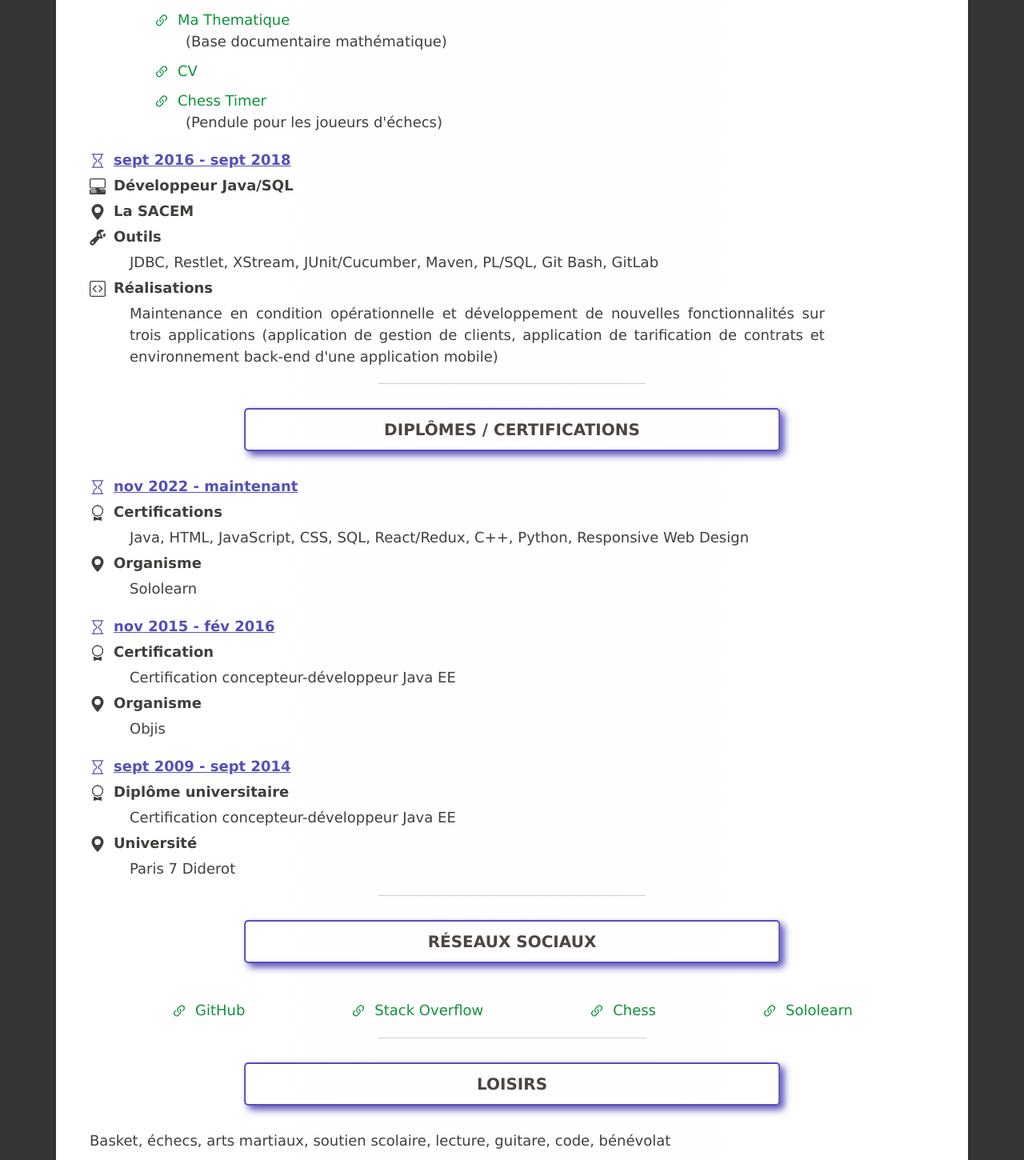
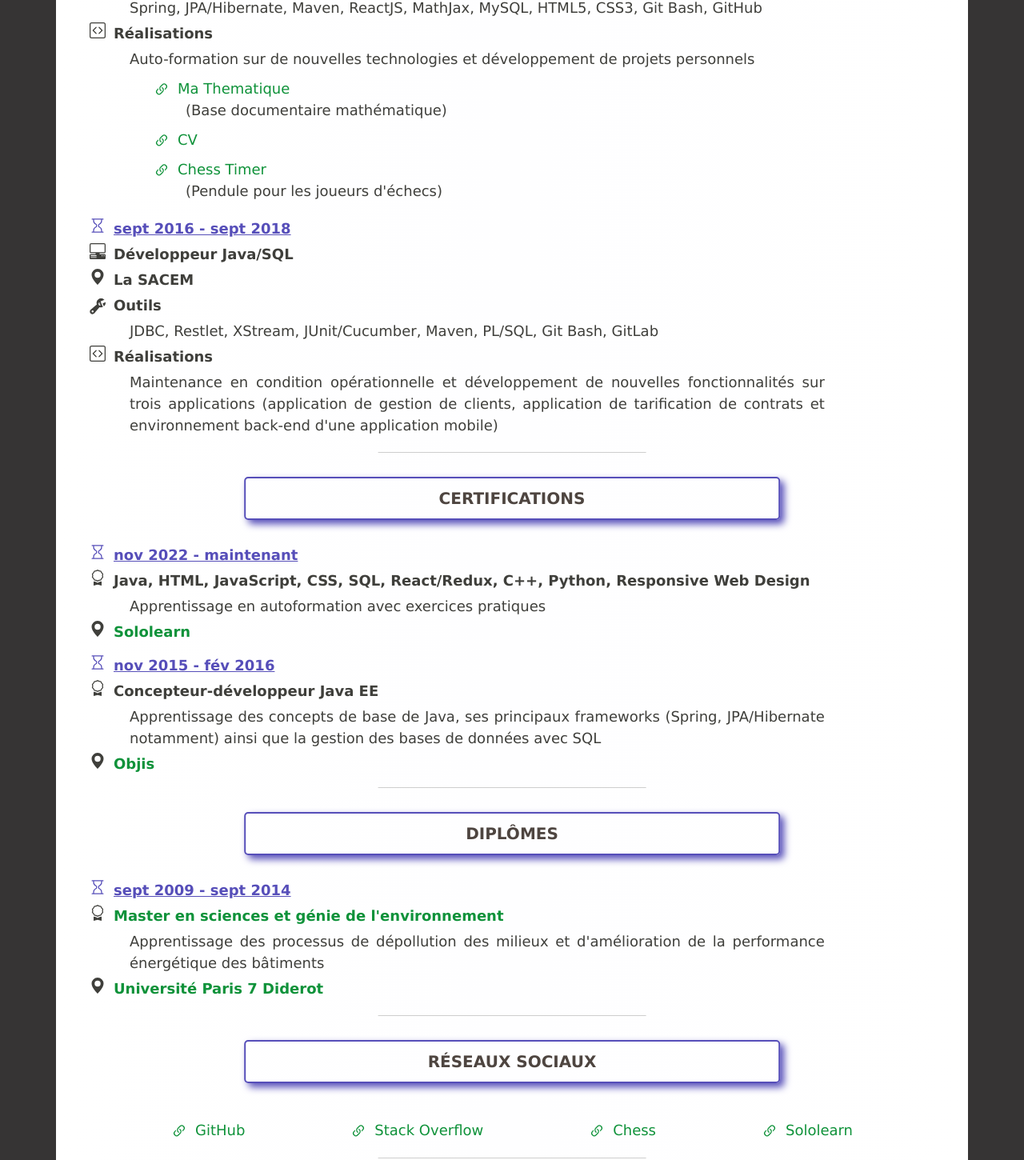
Before and after one commit to jozinho22/cv, a React (Create React App) app: page / in a window 1280 px wide. Shown: the part 781-2231 px from the top of the page at 80% size. Built offline with nearby package versions, Linux system fonts and the light colour scheme.

Commit message:
réécriture intro + arrangement global + ajout certificates title + sitemap

```diff
--- a/src/components/CurriculumVitae.css
+++ b/src/components/CurriculumVitae.css
@@ -15,6 +15,12 @@
     padding: 20px;
     color: var(--simple-text-color);
     font-size: large;
+}
+
+@media(width < 450px) {
+   .curriculum-vitae-container {
+        font-size: medium;
+   }
 }
 
 /* header */
@@ -126,13 +132,18 @@ a {
 
 .icon {
     display: inline-block;
+    flex-shrink: 0;
     /* vertical-align: middle; */
 }
 
+.icon-block {
+    display: flex;
+}
+
 .element-of-icon {
-    display: inline;
+    position: relative;
+    display: inline-block;
     margin-left: 10px;
-    font-size: large;
     font-weight: bold;
 }
 
@@ -154,6 +165,26 @@ hr {
 
 .hyperlink-icon {
     padding-left: 10px;
+}
+
+.desc {
+    /* font-style: italic; */
+    text-align: justify;
+    width: 80%;
+    margin-top: 5px;
+    margin-left: 50px;
+    white-space: pre-line;
+    word-wrap: break-word;
+}
+
+@media (width < 450px) {
+    .desc {
+        margin-left: 30px;
+        -moz-hyphens:auto;
+        -webkit-hyphens:auto;
+        -o-hyphens:auto;
+        hyphens:auto;
+    }
 }
 
 /* .display-flex {
@@ -208,6 +239,7 @@ hr {
 
 @media (width < 450px) {
     .title {
+        font-size: 17px;
         width: 80%;
     }
 }
@@ -217,38 +249,35 @@ hr {
     font-weight: bold;
 }
 
-.intro img {
-    border-radius: 100px;
-}
-
 .intro {
     padding: 10px;
     background: var(--intro-background-color);
     border-radius: 5px;
     margin: 10px;
     margin-bottom: 20px;
+    line-break: auto;
 }
 
 .intro img {
     float: right;
     width: 100px;
     height: 100px;
+    border-radius: 50px;
 }
 
-@media(width < 400px) {
+/* @media(width < 450px) {
     .intro img {
-        float: right;
-        width: 50px;
-        height: 50px;
+        width: 100px;
+        height: 100px;
+        border-radius: 50px;
     }
-}
+} */
 
 .prof {
     font-weight: lighter;
 }
 
 .summary {
-    font-size: medium;
     margin-top: 20px;
 }
 
@@ -328,26 +357,6 @@ hr {
     text-decoration: underline;
 }
 
-.experience .achievements .desc, .experience .tools .tools-desc {
-    /* font-style: italic; */
-    text-align: justify;
-    width: 80%;
-    margin-top: 5px;
-    margin-left: 50px;
-    white-space: pre-line;
-    word-wrap: break-word;
-}
-
-@media (width < 450px) {
-    .experience .achievements .desc, .experience .tools .tools-desc {
-        margin-left: 30px;
-        -moz-hyphens:auto;
-        -webkit-hyphens:auto;
-        -o-hyphens:auto;
-        hyphens:auto;
-    }
-}
-
 .reference {
     margin-top: 10px;
     margin-left: 80px;
@@ -376,61 +385,7 @@ hr {
     margin-bottom: 20px;
 }
 
-.education a {
-    color : inherit !important;
-}
-
-.education .desc {
-    /* font-style: italic; */
-    text-align: justify;
-    width: 80%;
-    margin-top: 5px;
-    margin-left: 50px;
-}
-
-@media (width < 450px) {
-    .education .diplomas .desc {
-        margin-left: 30px;
-        -moz-hyphens:auto;
-        -webkit-hyphens:auto;
-        -o-hyphens:auto;
-        hyphens:auto;
-    }
-}
-
 /* leasures */
-.leasures .leasures-desc {
-    display: block;
-    text-align: justify;
-    font-weight: normal;
-    width: 80%;
-}
-
-@media (width < 450px) {
-    .leasures .leasures-desc {
-        margin-left: 30px;
-        -moz-hyphens:auto;
-        -webkit-hyphens:auto;
-        -o-hyphens:auto;
-        hyphens:auto;
-    }
-}
-/* .leasures {
-    display: flex;
-    flex-wrap: wrap;
-    justify-content: flex-start;
-    justify-items: stretch;
-}
-
-.leasures .element {
-    flex: 1 0 30%;
-}
-
-@media (width < 450px) {
-   .leasures .element {
-        flex: 1 0 40%;
-    }
-} */
 
 /* socials */
 .socials {
--- a/src/components/CurriculumVitae.jsx
+++ b/src/components/CurriculumVitae.jsx
@@ -10,6 +10,7 @@ import Leasures from './parts/Leasures';
 import Licenses from './parts/Licenses';
 
 import './CurriculumVitae.css';
+import Certifications from './parts/Certifications';
 
 const CurriculumVitae = () => {
 
@@ -19,6 +20,7 @@ const CurriculumVitae = () => {
             <Intro />
             <Skills />
             <Experience />
+            <Certifications />
             <Education />
             <Socials />
             <Leasures />
--- /dev/null
+++ b/src/components/parts/Certifications.jsx
@@ -0,0 +1,47 @@
+import React from 'react';
+import getCertifications from "./infos/getCertifications";
+import { Hourglass, Award, GeoAltFill } from 'react-bootstrap-icons';
+import AppContext from '../context/AppContext';
+import languageChooser from '../helpers/languageChooser';
+import getTitles from './infos/getTitles';
+
+const Certifications = () => {
+
+    const {language} = React.useContext(AppContext);
+    var title = languageChooser(language, getTitles()).certifications;
+    var certifs = languageChooser(language, getCertifications());
+
+    return  <div className="page-break">
+                <div className="title">{title}</div>
+                <div className="certifications">
+                    {certifs.map((certif, index) => {
+                        return  <div className="element" id={`education-${index}`} key={index}>
+                                    <div className="period icon-block">
+                                        <Hourglass className="icon" />
+                                        <div className="element-of-icon period-date">
+                                            {certif.period}
+                                        </div>
+                                    </div>
+                                    <div className="certification icon-block">
+                                        <Award className="icon" />
+                                        <div className="element-of-icon">
+                                            {certif.title}
+                                        </div>
+                                    </div>
+                                    <div className="desc">
+                                        {certif.desc}
+                                    </div>
+                                    <div className="school icon-block">
+                                        <GeoAltFill className="icon" />
+                                        <a href={certif.schoolLink} target="_blank" rel="noreferrer">
+                                            <div className="element-of-icon" >{certif.school}</div>
+                                        </a>
+                                    </div>
+                                </div>
+                    })}
+                    <hr />
+                </div>
+            </div>
+}
+
+export default Certifications;
--- a/src/components/parts/Education.jsx
+++ b/src/components/parts/Education.jsx
@@ -23,26 +23,27 @@ const Education = () => {
                                         </div>
                                     </div>
                                     <div className="diplomas">
-                                        <>
+                                        <div className="icon-block">
                                             <Award className="icon" />
-                                            <div className="element-of-icon">
-                                                {diploma.what}
-                                            </div>
-                                            <a href={diploma.whatLink} target="_blank" rel="noreferrer">
-                                                 <div className="desc" >{diploma.whatDesc}</div>
+                                            <a href={diploma.titleLink} target="_blank" rel="noreferrer">
+                                                <div className="element-of-icon">
+                                                    {diploma.title}
+                                                </div>
                                             </a>
-                                        </>
+                                        </div>
+                                        <div className="desc">
+                                            {diploma.desc}
+                                        </div>
                                     </div>
                                     <div className="school">
-                                        <>
+                                        <div className="icon-block">
                                             <GeoAltFill className="icon" />
-                                            <div className="element-of-icon">
-                                                {diploma.where}
-                                            </div>
-                                            <a href={diploma.whereLink} target="_blank" rel="noreferrer">
-                                                 <div className="desc" >{diploma.whereDesc}</div>
+                                            <a href={diploma.schoolLink} target="_blank" rel="noreferrer">
+                                                <div className="element-of-icon">
+                                                    {diploma.school}
+                                                </div>
                                             </a>
-                                        </>
+                                        </div>
                                     </div>
                                 </div>
                     })}
--- a/src/components/parts/Experience.jsx
+++ b/src/components/parts/Experience.jsx
@@ -43,7 +43,7 @@ const Experience = () => {
                                                         <div className="element-of-icon">
                                                             {language === "French" ? "Outils" : "Tools"}
                                                         </div>
-                                                        <div className="tools-desc">
+                                                        <div className="desc">
                                                             {job.tools}
                                                         </div>
                                                     </>
@@ -51,12 +51,12 @@ const Experience = () => {
                                             </>
                                                 :   <></>
                                         }
-                                        <div className="icon-block achievements">
+                                        <div className="achievements">
                                             {job.company ?
-                                                <>
+                                                <div className="icon-block">
                                                     <CodeSquare className="icon" />
                                                     <div className="element-of-icon">{language === "French" ? "Réalisations" : "Achievements"}</div>
-                                                </>    :  <></>
+                                                </div>  : <></>
                                             }
                                             <div className="desc">{job.desc}</div>
                                         </div>
@@ -64,7 +64,7 @@ const Experience = () => {
                                             job.references ?
                                                 job.references.map((reference, index) => {
                                                     return <div key={index} className="reference">
-                                                                <a href={reference.url} className="icon-block" target="_blank" rel="noreferrer">
+                                                                <a href={reference.url} target="_blank" rel="noreferrer">
                                                                     <Link45deg className="icon" />
                                                                     <div className="element-of-icon">{reference.webSiteName}</div>
                                                                     {
--- a/src/components/parts/SocialNetworks.jsx
+++ b/src/components/parts/SocialNetworks.jsx
@@ -15,8 +15,7 @@ const SocialNetworks = () => {
                 <div className="title">{title}</div>
                 <div className="socials">
                     {socialNetworks.map((social, index) => {
-
-                        return  <div className="element">
+                        return  <div key={index} className="element">
                                     <div className="icon-block" id={`social-${index}`} key={index}>
                                         <a href={social.profileLink} target="_blank" rel="noreferrer">
                                             <div className="icon"><Link45deg /></div>
--- /dev/null
+++ b/src/components/parts/infos/getCertifications.jsx
@@ -0,0 +1,38 @@
+const getEducation = () => {
+    return  {
+                french: [
+                    {
+                        period: "nov 2022 - maintenant",
+                        title : "Java, HTML, JavaScript, CSS, SQL, React/Redux, C++, Python, Responsive Web Design",
+                        desc: "Apprentissage en autoformation avec exercices pratiques",
+                        school: "Sololearn",
+                        schoolLink: "https://www.sololearn.com/"
+                    },
+                    {
+                        period: "nov 2015 - fév 2016",
+                        title: "Concepteur-développeur Java EE",
+                        desc: "Apprentissage des concepts de base de Java, ses principaux frameworks (Spring, JPA/Hibernate notamment) ainsi que la gestion des bases de données avec SQL",
+                        school: "Objis",
+                        schoolLink: "https://objis.com/"
+                    }
+                ],
+                english: [
+                    {
+                        period: "nov 2022 - now",
+                        title : "Java, HTML, JavaScript, CSS, SQL, React/Redux, C++, Python, Responsive Web Design",
+                        desc: "Self-taught with practical exercises",
+                        school: "Sololearn",
+                        schoolLink: "https://www.sololearn.com/"
+                    },
+                    {
+                        period: "nov 2015 - fév 2016",
+                        title: "Java EE designer-developer",
+                        desc: "Learning Java core concepts, the main frameworks (Spring, JPA/Hibernate notably) and databases management with SQL as well",
+                        school: "Objis",
+                        schoolLink: "https://objis.com/"
+                    }
+                ]
+            }
+}
+
+export default getEducation;
--- a/src/components/parts/infos/getEducation.jsx
+++ b/src/components/parts/infos/getEducation.jsx
@@ -2,56 +2,22 @@ const getEducation = () => {
     return  {
                 french: [
                     {
-                        period: "nov 2022 - maintenant",
-                        what: "Certifications",
-                        whatDesc : "Java, HTML, JavaScript, CSS, SQL, React/Redux, C++, Python, Responsive Web Design",
-                        where: "Organisme",
-                        whereDesc: "Sololearn",
-                        whereLink: "https://www.sololearn.com/"
-                    },
-                    {
-                        period: "nov 2015 - fév 2016",
-                        what: "Certification",
-                        whatDesc: "Certification concepteur-développeur Java EE",
-                        where: "Organisme",
-                        whereDesc: "Objis",
-                        whereLink: "https://objis.com/"
-                    },
-                    {
                         period: "sept 2009 - sept 2014",
-                        what: "Diplôme universitaire",
-                        whatDesc: "Certification concepteur-développeur Java EE",
-                        whatLink: "https://www.ipgp.fr/fr/master/genie-de-lenvironnement-industrie-gei",
-                        where: "Université",
-                        whereDesc: "Paris 7 Diderot",
-                        whereLink: "https://u-paris.fr/en/"
+                        title: "Master en sciences et génie de l'environnement",
+                        titleLink: "https://www.ipgp.fr/fr/master/genie-de-lenvironnement-industrie-gei",
+                        school: "Université Paris 7 Diderot",
+                        schoolLink: "https://u-paris.fr/en/",
+                        desc: "Apprentissage des processus de dépollution des milieux et d'amélioration de la performance énergétique des bâtiments"
                     }
                 ],
                 english: [
                     {
-                        period: "nov 2022 - maintenant",
-                        what: "Certificates",
-                        whatDesc : "Java, HTML, JavaScript, CSS, SQL, React/Redux, C++, Python, Responsive Web Design",
-                        where: "Training center",
-                        whereDesc: "Sololearn",
-                        whereLink: "https://www.sololearn.com/"
-                    },
-                    {
-                        period: "nov 2015 - febr 2016",
-                        what: "Certificates",
-                        whatDesc: "Java EE designer-developer certification",
-                        where: "Training center",
-                        whereDesc: "Objis",
-                        whereLink: "https://objis.com/"
-                    },
-                    {
                         period: "sept 2009 - sept 2014",
-                        what: "Master's degree",
-                        whatDesc: "Master's degree in Environmental Ingeneering",
-                        whatLink: "https://www.ipgp.fr/fr/master/genie-de-lenvironnement-industrie-gei",
-                        where: "University",
-                        whereDesc: "Paris 7 Diderot",
-                        whereLink: "https://u-paris.fr/en/"
+                        title: "Master's degree in environmental engeeniering",
+                        titleLink: "https://www.ipgp.fr/fr/master/genie-de-lenvironnement-industrie-gei",
+                        school: "Université Paris 7 Diderot",
+                        schoolLink: "https://u-paris.fr/en/",
+                        desc: "Learning depollution and building energy performance processes"
                     }
                 ]
             }
--- a/src/components/parts/infos/getIntro.jsx
+++ b/src/components/parts/infos/getIntro.jsx
@@ -1,14 +1,15 @@
 const getIntro = () => {
+
         return  {
                         french: {
                                 me: "Josselin DOUINEAU, 35 ans",
                                 profession: "Développeur",
-                        summary: "Développeur polyvalent, à la recherche d'un nouveau challenge"
+                                summary: "Développeur polyvalent, à la recherche d'un nouveau challenge. Le travail en équipe et l'esprit de solidarité sont des valeurs que j'apprécie dans les projets. Par ailleurs professeur de mathématiques à domicile, je suis passionné par la transmission et le partage du savoir".split('.')
                         },
                         english: {
                                 me: "Josselin DOUINEAU, 35",
                                 profession: "Developer",
-                        summary: "Fullstack developer, looking for a new challenge"
+                                summary: "Fullstack developer, looking for a new challenge. I love teamworking and solidarity mindset. Mathematics teacher for students as well, I'm fond of transmission and sharing".split('.')
                         }
                 }
 
--- a/src/components/parts/infos/getSkills.jsx
+++ b/src/components/parts/infos/getSkills.jsx
@@ -14,7 +14,7 @@ const getSkills = () => {
             language: "Java",
             icon: <DiJava />,
             frameworks: "Spring, Maven, JPA/Hibernate, REST",
-            level: 80
+            level: 70
         },
         {
             language: "Javascript",
@@ -44,13 +44,13 @@ const getSkills = () => {
             language: "SQL",
             icon: <DiMysql />,
             frameworks : "MySQL, SQL Server, PostgreSQL, Oracle",
-            level: 80
+            level: 85
         },
         {
             language: "Python",
             icon: <DiPython />,
             frameworks : "NumPy, Pandas, Matplotlib",
-            level: 60
+            level: 40
         },
         {
             language: "Git",
--- a/src/components/parts/infos/getTitles.jsx
+++ b/src/components/parts/infos/getTitles.jsx
@@ -3,7 +3,8 @@ const getTitles = () => {
         french : {
             skills: "Compétences",
             experience: "Expériences",
-            education: "Diplômes / Certifications",
+            education: "Diplômes",
+            certifications: "Certifications",
             socialNetworks: "Réseaux sociaux",
             leasures: "Loisirs",
             contact: "Contact"
@@ -11,7 +12,8 @@ const getTitles = () => {
         english : {
             skills: "Skills",
             experience: "Experience",
-            education: "Education / Certificates",
+            education: "Education",
+            certifications: "Certifications",
             socialNetworks: "Social networks",
             leasures: "Leasures",
             contact: "Contact"
```
Also changed, not shown: src/components/parts/Intro.jsx (+3 -5 lines), 1 other file (tests, documents, lock files or other folders). Lines whose indentation alone changed are shown as unchanged.
